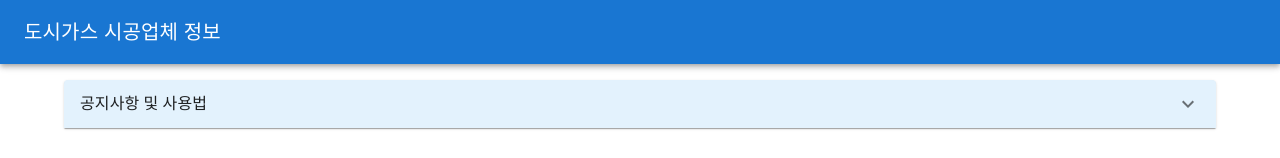
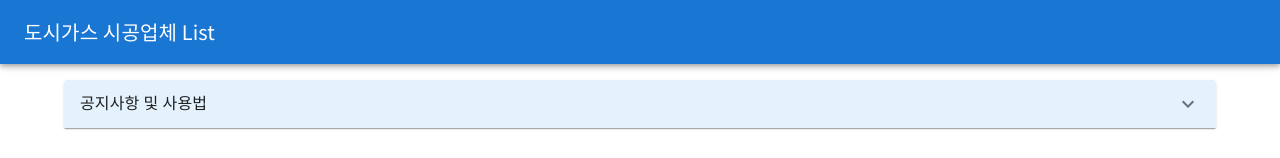
Before and after one commit to gard2np/info, a React (Create React App) app: page / in a window 1280 px wide. Shown: the top 158 px of the page. Built offline with nearby package versions, Linux system fonts and the light colour scheme.

Commit message:
Initial commit with updated axios URL

```diff
--- a/public/index.html
+++ b/public/index.html
@@ -3,7 +3,9 @@
   <head>
     <meta charset="utf-8" />
     <link rel="icon" href="%PUBLIC_URL%/favicon.ico" />
+    <link rel="stylesheet" href="https://fonts.googleapis.com/css2?family=Noto+Sans+KR:wght@400;700&display=swap">
     <meta name="viewport" content="width=device-width, initial-scale=1" />
+    <meta name="description" content="이사 3일 전 콜센터로 연락주세요." />
     <meta name="theme-color" content="#000000" />
     <meta
       name="description"
@@ -24,7 +26,7 @@
       work correctly both with client-side routing and a non-root public URL.
       Learn how to configure a non-root public URL by running `npm run build`.
     -->
-    <title>React App</title>
+    <title>도시가스 시공업체 List</title>
   </head>
   <body>
     <noscript>You need to enable JavaScript to run this app.</noscript>
--- a/src/App.tsx
+++ b/src/App.tsx
@@ -136,7 +136,7 @@ const App: React.FC = () => {
       <AppBar position="static">
         <Toolbar>
           <Typography variant="h6" style={{ fontFamily: 'Noto Sans KR, sans-serif' }}>
-            도시가스 시공업체 정보
+            도시가스 시공업체 List
           </Typography>
         </Toolbar>
       </AppBar>
```
